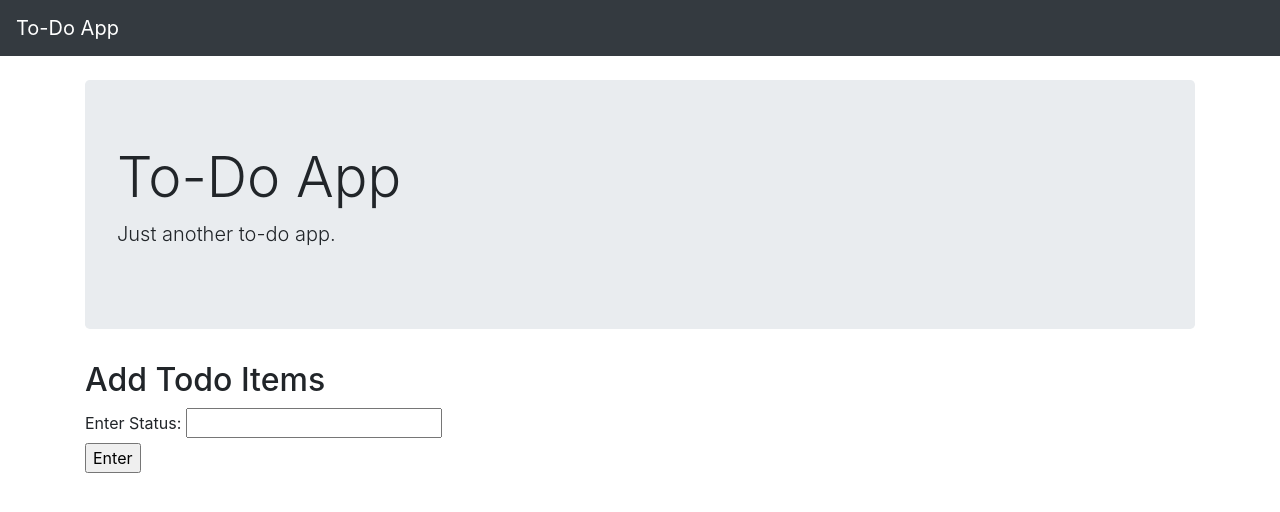
After one commit to selvapn/DevOps-Course-Starter, a Flask app: page /additem in a window 1280 px wide. The commit adds this page. Shown: the top 512 px of the page. Run offline with Flask 2, Linux system fonts and the light colour scheme; some libraries are stand-ins or nearby versions.

Commit message:
updated todo project

```diff
--- a/todo_app/app.py
+++ b/todo_app/app.py
@@ -1,14 +1,28 @@
-from flask import Flask
-
+from types import GetSetDescriptorType
+from flask import Flask,escape,request,render_template,redirect
+from flask.helpers import url_for
+from flask.wrappers import Request
+from todo_app.data.session_items import _DEFAULT_ITEMS, add_item,get_items
 from todo_app.flask_config import Config
 
 app = Flask(__name__)
 app.config.from_object(Config)
 
+@app.route('/', methods=['GET', 'POST'])
+def index():
+    if request.method == "POST":
+       return redirect(url_for('addItm'))
+    else:
+        return render_template('index.html',items=get_items())
 
-@app.route('/')
-def index():
-    return 'Hello World!'
+@app.route('/additem',methods=['GET','POST'])
+def addItm():
+    if request.method == "POST":
+        title =request.form["todo_title"]
+        add_item(title)
+        return redirect('/')
+    else:
+        return render_template('todo_item.html')
 
 
 if __name__ == '__main__':
--- /dev/null
+++ b/todo_app/templates/todo_item.html
@@ -0,0 +1,21 @@
+{% extends "layout.html" %}
+{% block title %}To-Do App{% endblock %}
+{% block content %}
+  <div class="jumbotron">
+    <h1 class="display-4">To-Do App</h1>
+    <p class="lead">Just another to-do app.</p>
+  </div>
+  <div class="row">
+    <div class="col-md-12"></div>
+  </div>
+  <h2>Add Todo Items</h2>
+  <form action="" method="POST" class="add-todo">
+    <div class="add-todo">
+      <label for="todo_title">Enter Status: </label>
+      <input type="todo_title" name="todo_title" id="todo_title" required>
+    </div>
+    <div class="add-todo">
+      <input type="submit" value="Enter">
+    </div>
+  </form>
+{% endblock %}
```
Also changed, not shown: todo_app/templates/index.html (+7 -3 lines).
